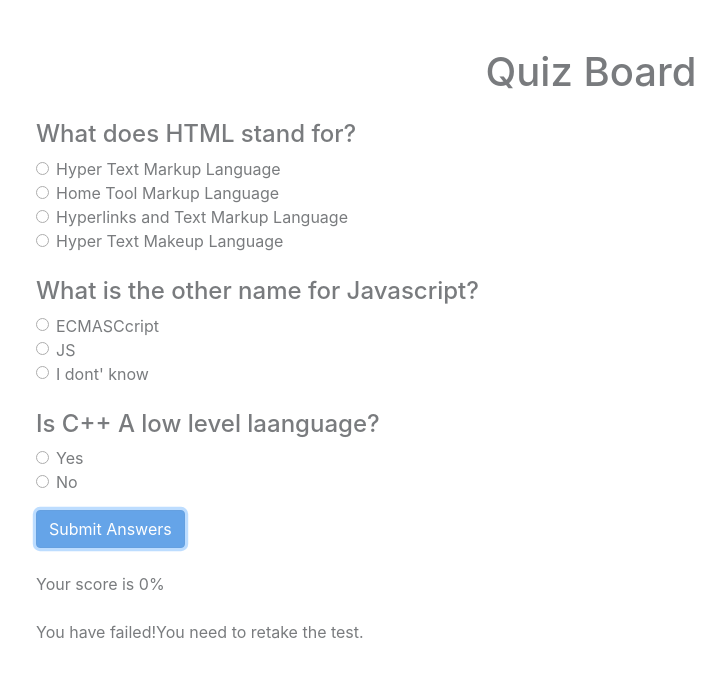
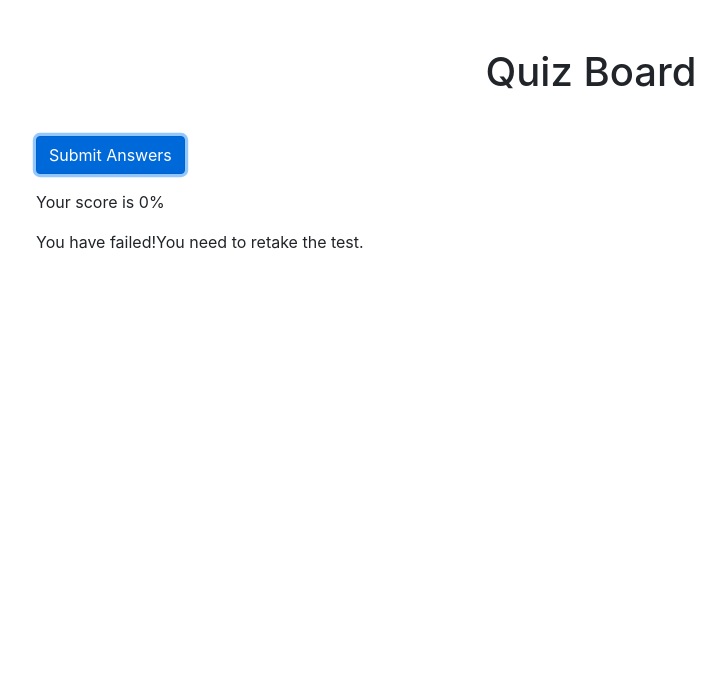
Before and after one commit to PendoKetty/Quiz-Board, a plain HTML site: page index.html in a window 1280 px wide. Both pictures are taken after a click on the button "Submit Answers". Shown: the whole page, without its empty margins (49-774 px from the left). Drawn offline with nearby package versions, Linux system fonts and the light colour scheme.

Commit message:
clear content to diplay score

```diff
--- a/CSS/styles.css
+++ b/CSS/styles.css
@@ -3,6 +3,8 @@ h1{
 }
 
 body {
-    background-color: lightblue;
-    opacity: 0.6;
-  }
+    font-family: Arial, sans-serif;
+    background-color: #f2f2f2;
+    margin: 0;
+    padding: 0;
+}
--- a/JS/quizboard.js
+++ b/JS/quizboard.js
@@ -64,6 +64,8 @@ $(document).ready(function() {
                 //answerContainers.eq(questionNumber).css('color', 'red');
             }
         });
+        quizForm.empty();
+        //submitButton.style.display = "none";
         //console.log(score);
         resultContainer.html(`Your score is ${scorePercentage}%`);
         scorePercentage= (parseInt(score)/parseInt(questions.length))*100;
--- a/index.html
+++ b/index.html
@@ -14,8 +14,8 @@
 
         </form>
         <button id="submit" class="btn btn-primary mt-3">Submit Answers</button>
-        <div id="result" class="mt-4" ></div>
-        <div id="performance" class="mt-4 "></div>
+        <div id="result" class="mt-3" ></div>
+        <div id="performance" class="mt-3"></div>
     </div>
     <script src="https://code.jquery.com/jquery-3.6.0.min.js"></script>
     <script src="JS/quizboard.js"></script>
```
